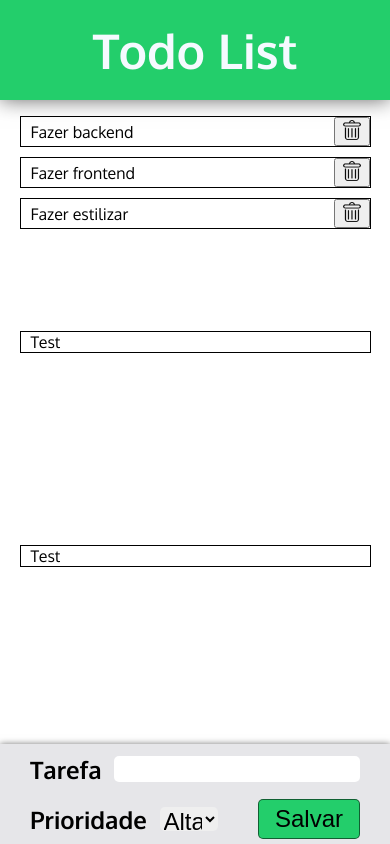
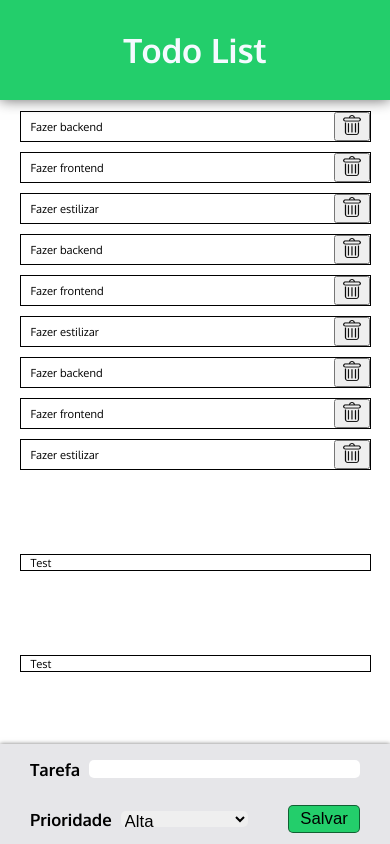
Before and after one commit to caiojardim/todo-react, a React (Create React App) app: page / in a window 390 px wide. Built offline with nearby package versions, Linux system fonts and the light colour scheme; data requests are answered from the project's data file.

Commit message:
create component ListGroup and make litle changes in css

```diff
--- a/json-server/db.json
+++ b/json-server/db.json
@@ -11,5 +11,29 @@
         "id": 3,
         "text": "Fazer estilizar",
         "prioridade": "2"
+    }, {
+        "id": 1,
+        "text": "Fazer backend",
+        "prioridade": "0"
+    } , {
+        "id": 2,
+        "text": "Fazer frontend",
+        "prioridade": "1"
+    } , {
+        "id": 3,
+        "text": "Fazer estilizar",
+        "prioridade": "2"
+    } , {
+        "id": 1,
+        "text": "Fazer backend",
+        "prioridade": "0"
+    } , {
+        "id": 2,
+        "text": "Fazer frontend",
+        "prioridade": "1"
+    } , {
+        "id": 3,
+        "text": "Fazer estilizar",
+        "prioridade": "2"
     }]
 }
--- /dev/null
+++ b/src/components/ListGroup.jsx
@@ -0,0 +1,24 @@
+import React from 'react'
+import './ListGroup.css'
+
+export default function (props) {
+    return (
+        <div className='container-element'>
+            <ul>
+            {props.listOfElements.map(item => {
+                return(
+                    <>
+                        <li key={item.id}>
+                            <span>{item.text}</span>
+                                <button>
+                                    <img src='trash-icon.png' width="20px" alt="Trash Icon"/>
+                                </button>
+                        </li>
+
+                    </>
+                )
+            })}
+            </ul>
+        </div>
+    )
+}
--- a/src/components/template/Footer.css
+++ b/src/components/template/Footer.css
@@ -46,13 +46,13 @@
 
 @media(max-width: 768px) {
     .form {
-        grid-template-columns: 1fr 1fr 1fr;
+        grid-template-columns: 1fr 1fr 1fr 1fr;
         grid-template-rows:
             1fr
             1fr;
         grid-template-areas:
-            "input input input"
-            "select select button";
+            "input input input input"
+            "select select select button";
     }
     .input {
         grid-area: input;
--- a/src/components/template/Main.css
+++ b/src/components/template/Main.css
@@ -3,12 +3,13 @@
     box-sizing: border-box;
     display: grid;
     grid-template-columns: 1fr 1fr 1fr;
+
+    overflow-y: scroll;
 }
 
 @media(max-width: 900px) {
     .container{
         grid-template-columns: 1fr;
-        grid-template-rows: 1fr 1fr 1fr;
         justify-content: center;
     }
 }
--- a/src/components/template/Main.jsx
+++ b/src/components/template/Main.jsx
@@ -2,6 +2,7 @@ import React from 'react'
 import './Main.css'
 import { useState, useEffect } from 'react'
 import axios from 'axios'
+import ListGroup from '../ListGroup'
 
 export default function (props) {
     const [listElements, setListElements] = useState([])
@@ -14,23 +15,7 @@ export default function (props) {
         console.log(listElements)
     return (
         <div className="container">
-            <div className='container-element'>
-            <ul>
-            {listElements.map(item => {
-                return(
-                    <>
-                        <li key={item.id}>
-                            <span>{item.text}</span>
-                                <button>
-                                    <img src='trash-icon.png' width="20px" alt="Trash Icon"/>
-                                </button>
-                        </li>
-
-                    </>
-                )
-            })}
-            </ul>
-            </div>
+            <ListGroup listOfElements={listElements}></ListGroup>
             <div className='container-element'>
                 <ul>
                     <li>Test</li>
--- a/src/index.css
+++ b/src/index.css
@@ -7,6 +7,22 @@ body {
   -moz-osx-font-smoothing: grayscale;
 }
 
+:root {
+  font-size: 1rem;
+}
+
+@media(max-width: 768px) {
+  :root {
+    font-size: .9rem;
+  }
+}
+
+@media(max-width: 400px) {
+  :root {
+    font-size: .7rem;
+  }
+}
+
 code {
   font-family: source-code-pro, Menlo, Monaco, Consolas, 'Courier New',
     monospace;
--- a/src/main/App.css
+++ b/src/main/App.css
@@ -11,5 +11,11 @@
         var(--header-height)
         1fr
         var(--footer-height);
-        grid-template-columns: 1fr;
+    grid-template-columns: 1fr;
 }
+
+@media (max-width: 768){
+    .app {
+        font-size: 14px;
+    }
+}
```
Also changed, not shown: src/components/ListGroup.css (added).
